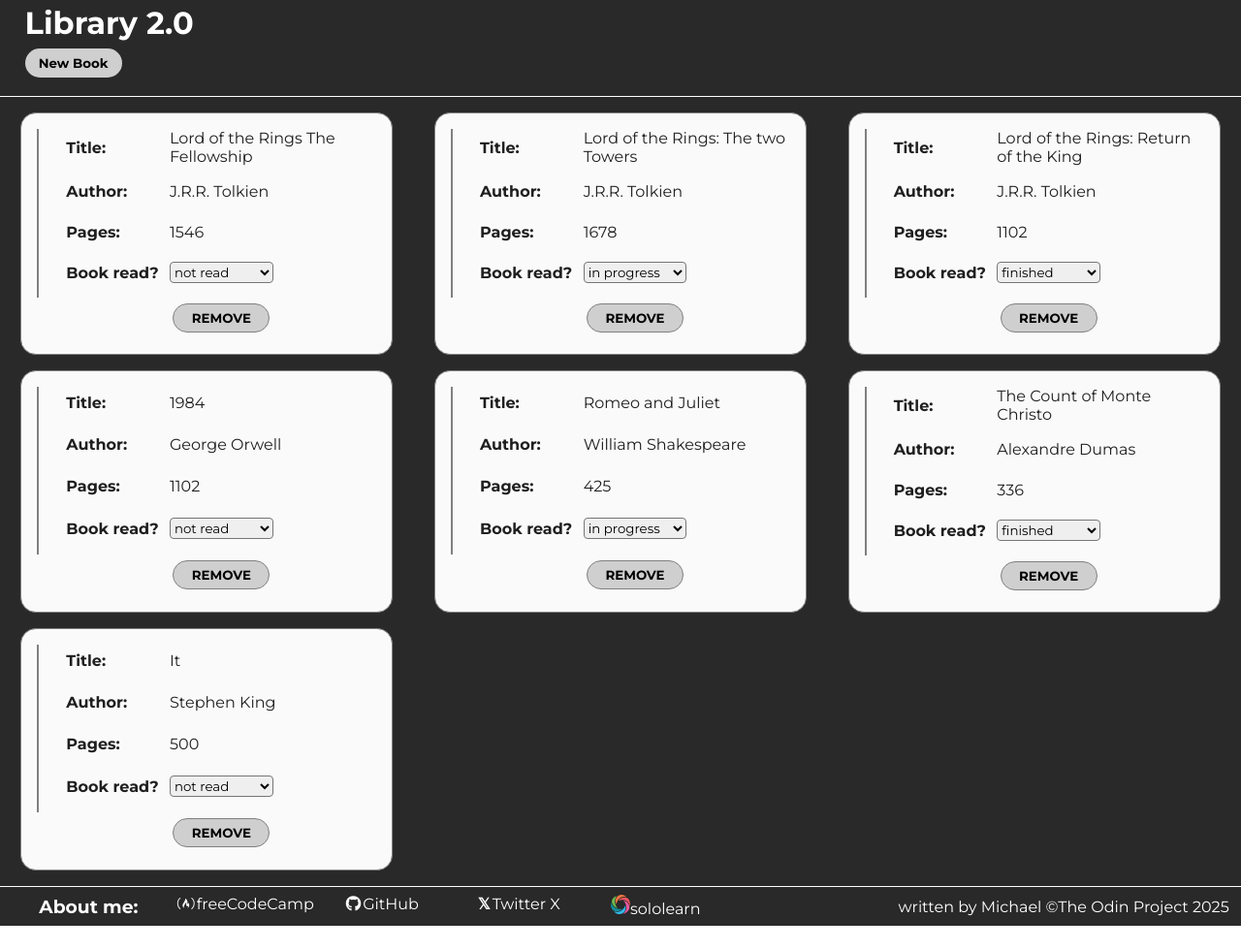
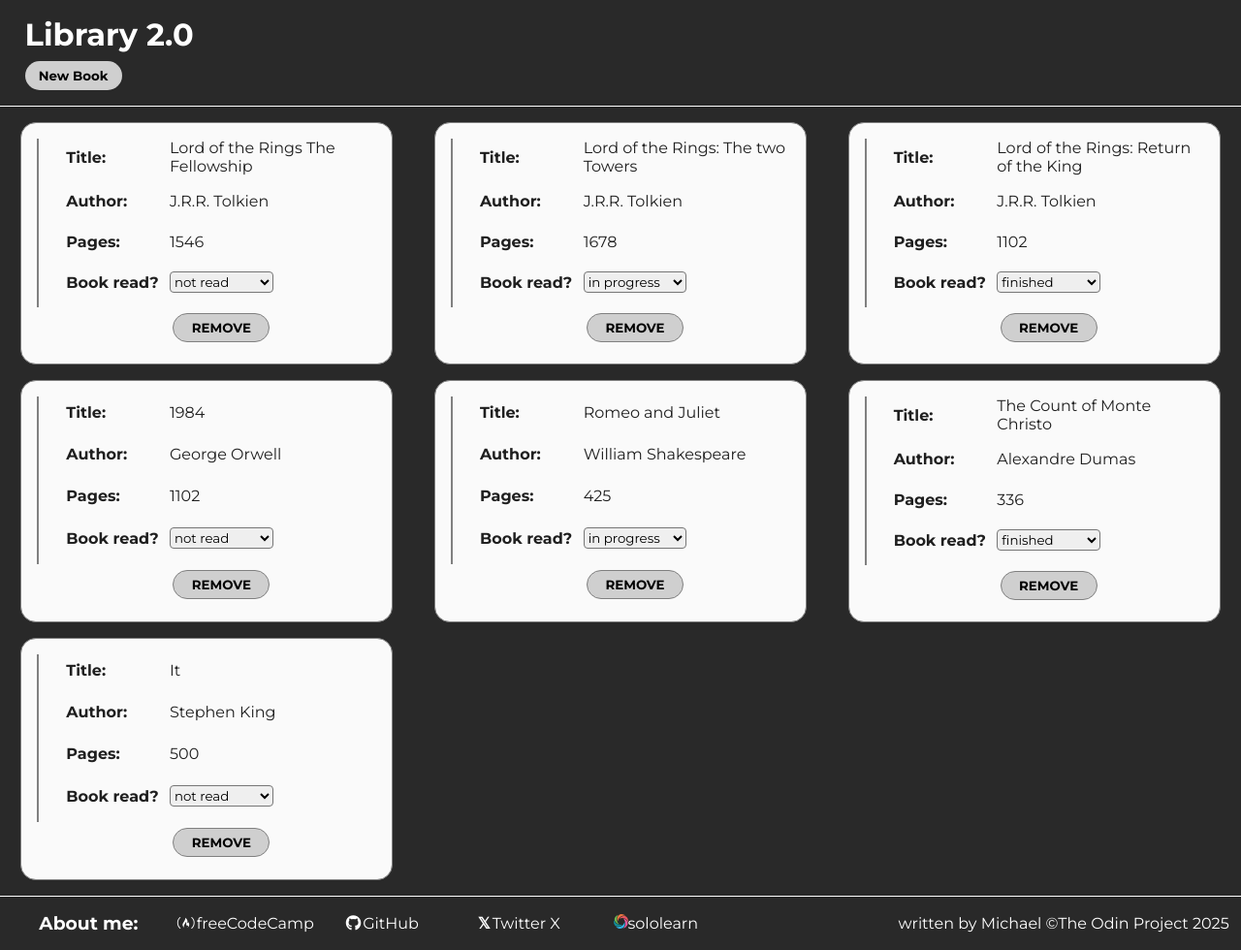
Before and after one commit to MightyCharm/library2, a plain HTML site: page index.html in a window 1280 px wide. Shown: the whole page at 97% size. Before the commit the page ends 955 px from the top, so only its background shows below. Drawn offline with Linux system fonts and the light colour scheme.

Commit message:
fix(layout): improve overall page layout

```diff
--- a/styles.css
+++ b/styles.css
@@ -57,6 +57,7 @@ a:hover {
   display: grid;
   justify-items: center;
   grid-template-columns: 1fr;
+  grid-template-rows: auto 1fr auto;
   color: var(--on-primary-color, hsl(0, 0%, 100%));
   background-color: var(--primary-color, hsl(220, 4%, 17%));
 }
@@ -71,9 +72,10 @@ header {
   display: grid;
   justify-items: center;
   align-items: center;
+  gap: 0.5rem;
   position: sticky;
   top: 0;
-  height: 100px;
+  padding-top: 1rem;
   padding-bottom: 1rem;
   border-bottom: 1px solid var(--col-border2, hsl(0, 0%, 100%));
   background-color: var(--primary-color, hsl(220, 4%, 17%));
@@ -187,15 +189,16 @@ footer {
   justify-items: center;
   align-items: center;
   row-gap: 5px;
-  padding-top: 0.5rem;
+  padding-top: 1rem;
 
-  padding-bottom: 0.5rem;
+  padding-bottom: 1rem;
   border-top: 1px solid var(--col-border2, hsl(0, 0%, 100%));
 }
 
 footer ul {
   display: grid;
   justify-items: center;
+  align-items: center;
   row-gap: 2px;
   list-style-type: none;
 }
@@ -213,8 +216,8 @@ footer i {
 }
 
 .img-solo-learn {
-  width: 20px;
-  height: 20px;
+  width: 15px;
+  height: 15px;
 }
 
 .modal {
```
